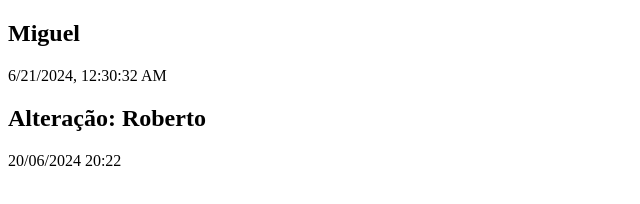
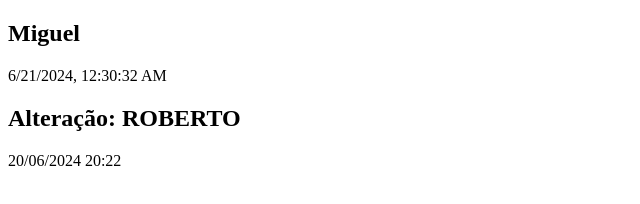
Before and after one commit to miguelalves10/projeto1, a plain HTML site: page index.html in a window 1280 px wide. Shown: the full height of the page, 0-640 px from the left. Drawn offline with Linux system fonts and the light colour scheme.

Commit message:
Alterando nome para Maiusculo

```diff
--- a/index.html
+++ b/index.html
@@ -10,7 +10,7 @@
 
     <p id="date">Teste</p>
 
-    <h2>Alteração: Roberto</h2>
+    <h2>Alteração: <span id="nome-alteracao">roberto</span></h2>
     <p class="alteracao">20/06/2024 20:22</p>
 
 
--- a/js/script.js
+++ b/js/script.js
@@ -6,3 +6,10 @@ function mostrarDataHora() {
 }
 
 mostrarDataHora();
+
+function alterarNomeAlteracaoMaiusculo(){
+    const nomeAlteracao = document.getElementById('nome-alteracao');
+    nomeAlteracao.innerText = nomeAlteracao.innerText.toUpperCase();
+}
+
+alterarNomeAlteracaoMaiusculo();
```
